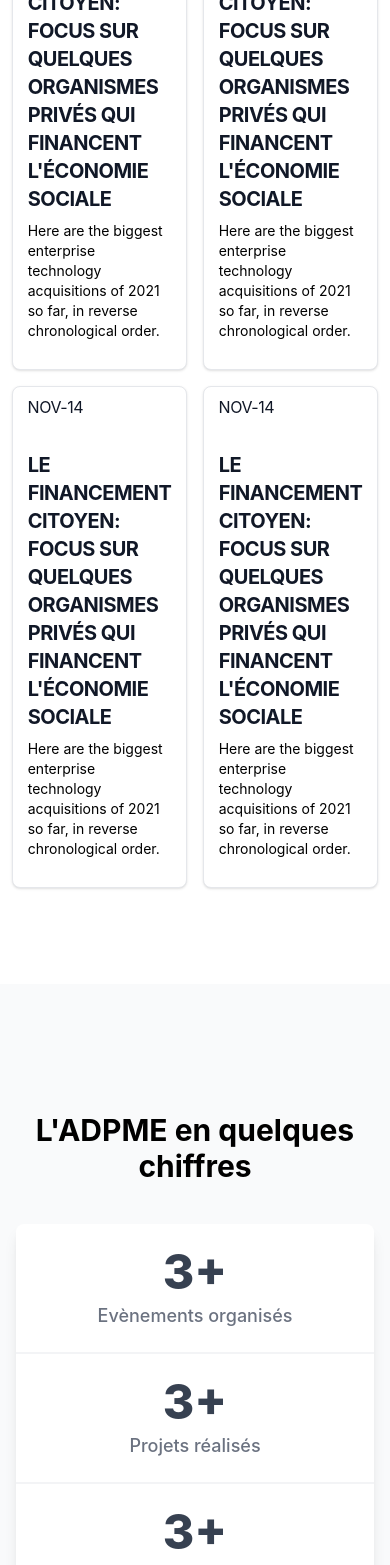
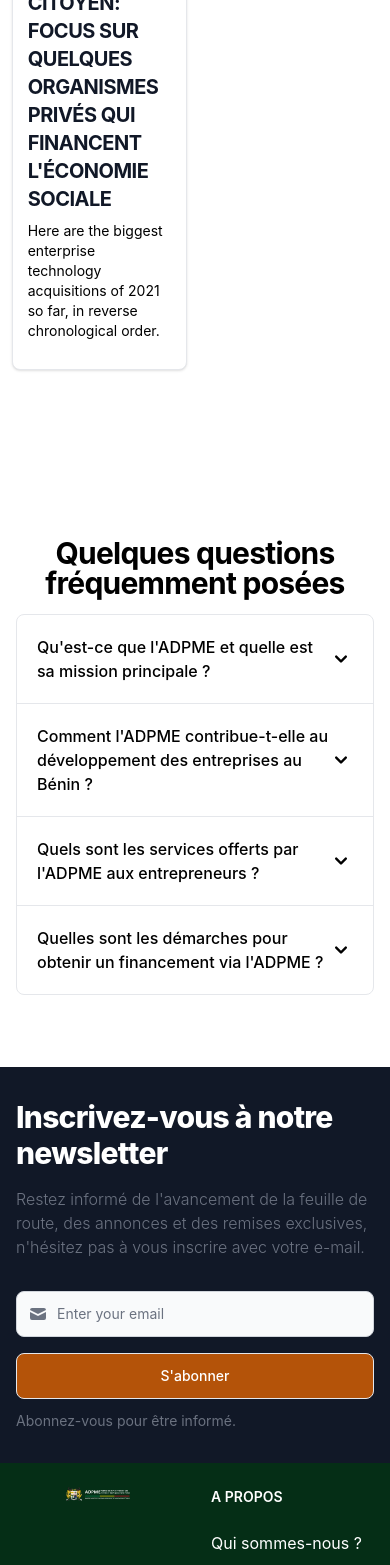
Before and after one commit to Hackeur2002/_APP, a React (Create React App) app: page / in a window 390 px wide. Shown: the part 3956-5521 px from the top of the page. Built offline with nearby package versions, Linux system fonts and the light colour scheme; what tailwindcss-animated would draw is missing.

Commit message:
Version 1.006

```diff
--- a/src/App.js
+++ b/src/App.js
@@ -3,12 +3,14 @@
 import Header from './default_pages/header/header';
 import Footer from './default_pages/footer/footer';
 import { Outlet } from 'react-router-dom';
+import Newsletter from './default_pages/newsletter/Newsletter';
 
 function App() {
   return (
     <>
       <Header />
       <Outlet />
+      <Newsletter />
       <Footer />
     </>
   );
--- a/src/NoSQL.js
+++ b/src/NoSQL.js
@@ -200,41 +200,12 @@
             {
                 id: 5,
                 typeE: "Conférence",
-                contenu: [
-                    {
-                        id: 17,
-                        titre: "LE FINANCEMENT CITOYEN: FOCUS SUR QUELQUES ORGANISMES PRIVÉS QUI FINANCENT L'ÉCONOMIE SOCIALE",
-                        description: "Here are the biggest enterprise technology acquisitions of 2021 so far, in reverse chronological order.",
-                        date: "NOV-14",
-                        idtype: 5,
-                        image:'',
-                        etiquette:'event'
-                    }
-                ]
+                contenu: []
             },
             {
                 id: 6,
                 typeE: "Focus Day",
-                contenu: [
-                    {
-                        id: 18,
-                        titre: "LE FINANCEMENT CITOYEN: FOCUS SUR QUELQUES ORGANISMES PRIVÉS QUI FINANCENT L'ÉCONOMIE SOCIALE",
-                        description: "Here are the biggest enterprise technology acquisitions of 2021 so far, in reverse chronological order.",
-                        date: "NOV-14",
-                        idtype: 6,
-                        image:'https://cdn.pixabay.com/photo/2016/08/16/09/53/international-conference-1597531_640.jpg',
-                        etiquette:'event'
-                    },
-                    {
-                        id: 19,
-                        titre: "LE FINANCEMENT CITOYEN: FOCUS SUR QUELQUES ORGANISMES PRIVÉS QUI FINANCENT L'ÉCONOMIE SOCIALE",
-                        description: "Here are the biggest enterprise technology acquisitions of 2021 so far, in reverse chronological order.",
-                        date: "NOV-14",
-                        idtype: 6,
-                        image:'https://cdn.pixabay.com/photo/2016/03/27/18/53/drinks-1283608_640.jpg',
-                        etiquette:'event'
-                    }
-                ]
+                contenu: []
 
             },
         ],
--- a/src/default_pages/header/header.js
+++ b/src/default_pages/header/header.js
@@ -109,7 +109,7 @@
                                 </Dropdown>
                             </li>
                             <li>
-                                <a href="/recrutement" className="text-white hover:bg-gray-50 lg:hover:bg-transparent lg:hover:text-amber-400 lg:p-0 dark:text-gray-400 lg:dark:hover:text-white dark:hover:bg-gray-700 dark:hover:text-white lg:dark:hover:bg-transparent dark:border-gray-700">Opportunités chez nous</a>
+                                <a href="/recrutement" className="text-white hover:bg-gray-50 lg:hover:bg-transparent lg:hover:text-amber-400 lg:p-0 dark:text-gray-400 lg:dark:hover:text-white dark:hover:bg-gray-700 dark:hover:text-white lg:dark:hover:bg-transparent dark:border-gray-700">Opportunités</a>
                             </li>
                             <li>
                                 <a href="/FAQ" className="text-white hover:bg-gray-50 lg:hover:bg-transparent lg:hover:text-amber-400 lg:p-0 dark:text-gray-400 lg:dark:hover:text-white dark:hover:bg-gray-700 dark:hover:text-white lg:dark:hover:bg-transparent dark:border-gray-700">FAQs</a>
--- /dev/null
+++ b/src/default_pages/newsletter/Newsletter.js
@@ -0,0 +1,31 @@
+import React from 'react';
+
+function Newsletter(props) {
+    return (
+        <section className="bg-gray-900 dark:bg-gray-900">
+            <div className="py-8 px-4 mx-auto max-w-screen-xl lg:py-16 lg:px-6">
+                <div className="mx-auto max-w-screen-md sm:text-center">
+                    <h2 className="mb-4 text-3xl tracking-tight font-extrabold text-white sm:text-4xl">Inscrivez-vous à notre newsletter</h2>
+                    <p className="mx-auto mb-8 max-w-2xl font-light text-gray-500 md:mb-12 sm:text-xl dark:text-gray-400">Restez informé de l'avancement de la feuille de route, des annonces et des remises exclusives, n'hésitez pas à vous inscrire avec votre e-mail.</p>
+                    <form action="#">
+                        <div className="items-center mx-auto mb-3 space-y-4 max-w-screen-sm sm:flex sm:space-y-0">
+                            <div className="relative w-full">
+                                <label for="email" className="hidden mb-2 text-sm font-medium text-gray-900 dark:text-gray-300">Entrer votre Email</label>
+                                <div className="flex absolute inset-y-0 left-0 items-center pl-3 pointer-events-none">
+                                    <svg className="w-5 h-5 text-gray-500 dark:text-gray-400" fill="currentColor" viewBox="0 0 20 20" xmlns="http://www.w3.org/2000/svg"><path d="M2.003 5.884L10 9.882l7.997-3.998A2 2 0 0016 4H4a2 2 0 00-1.997 1.884z"></path><path d="M18 8.118l-8 4-8-4V14a2 2 0 002 2h12a2 2 0 002-2V8.118z"></path></svg>
+                                </div>
+                                <input className="block p-3 pl-10 w-full text-sm text-gray-900 bg-gray-50 rounded-lg border border-gray-300 sm:rounded-none sm:rounded-l-lg focus:ring-primary-500 focus:border-primary-500 dark:bg-gray-700 dark:border-gray-600 dark:placeholder-gray-400 dark:text-white dark:focus:ring-primary-500 dark:focus:border-primary-500" placeholder="Enter your email" type="email" id="email" required="" />
+                            </div>
+                            <div>
+                                <button type="submit" className="py-3 px-5 w-full text-sm font-medium text-center text-white rounded-lg border cursor-pointer bg-amber-700 border-primary-600 sm:rounded-none sm:rounded-r-lg hover:bg-amber-800 focus:ring-4 focus:ring-primary-300 dark:bg-amber-600 dark:hover:bg-amber-700 dark:focus:ring-primary-800">S'abonner</button>
+                            </div>
+                        </div>
+                        <div className="mx-auto max-w-screen-sm text-sm text-left text-gray-500 newsletter-form-footer dark:text-gray-300">Abonnez-vous pour être informé.</div>
+                    </form>
+                </div>
+            </div>
+        </section>
+    );
+}
+
+export default Newsletter;
--- a/src/public_pages/homepage/homepage.js
+++ b/src/public_pages/homepage/homepage.js
@@ -13,7 +13,6 @@
             <Actualite />
             <Guide />
             <Evenement />
-            <Counter />
             <FAQ_home />
 
         </>
```
